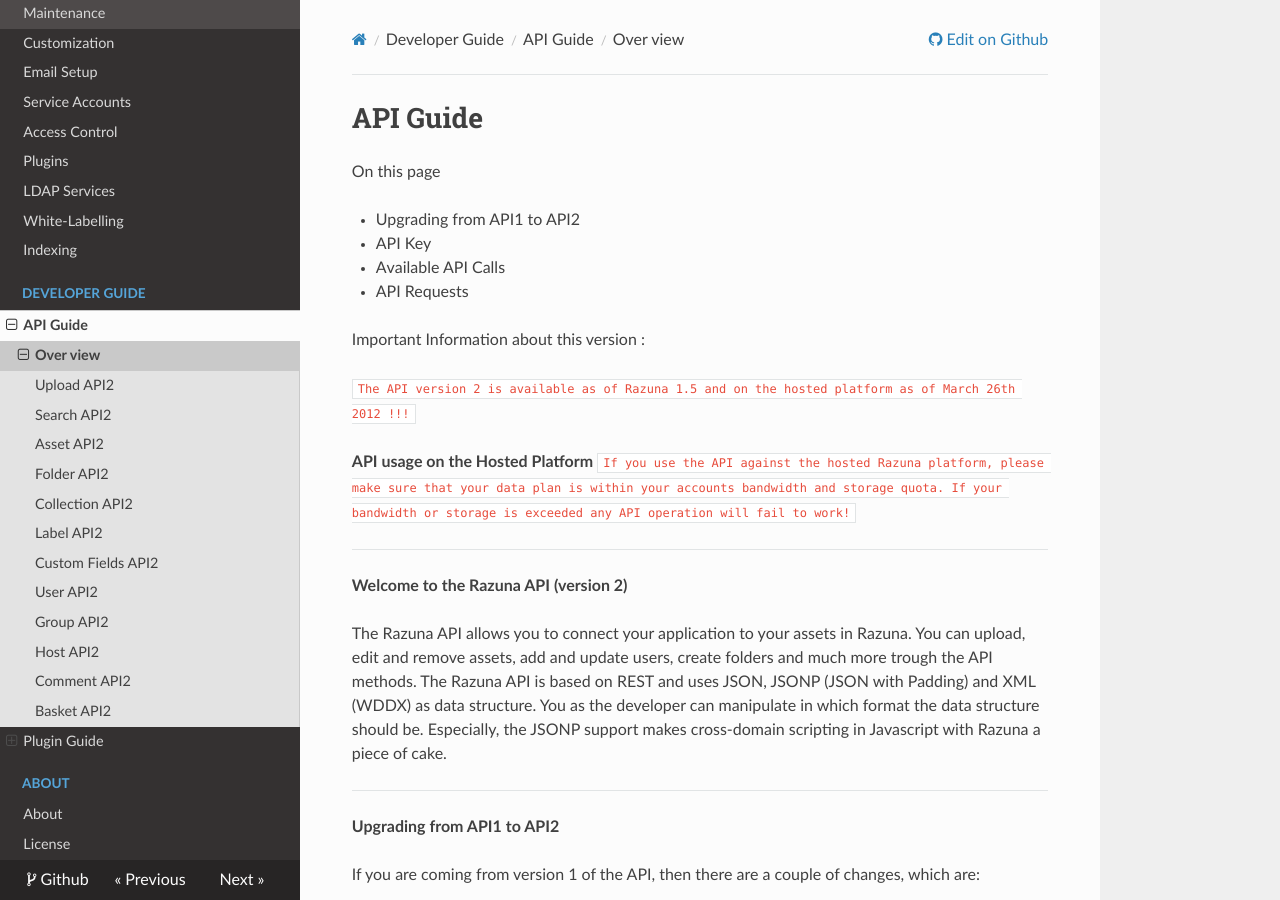
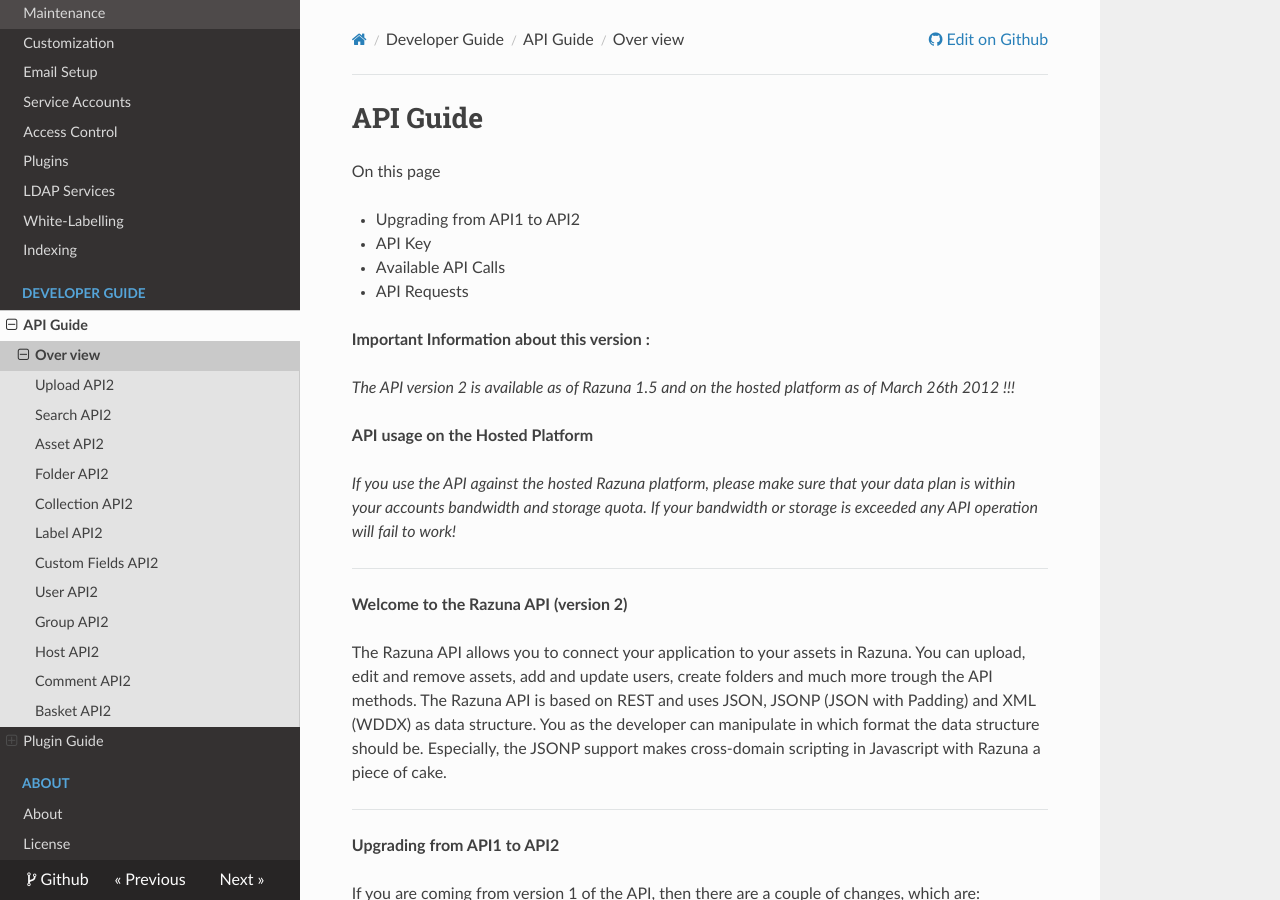
Before and after one commit to razuna/razuna-docs, an MkDocs documentation site: the page built from docs/api/index.md, in a window 1280 px wide and 900 px high. Built offline with MkDocs 1.6.1, drawn with Linux system fonts in a browser that asks for light colours; nearby versions of some CDN libraries; old or Windows-style settings are respelled for this version of MkDocs.

Commit message:
Modify the content

```diff
--- a/docs/api/index.md
+++ b/docs/api/index.md
@@ -7,12 +7,13 @@ On this page
    * Available API Calls
    * API Requests
 
- Important Information about this version :
+ **Important Information about this version :**
 
-`The API version 2 is available as of Razuna 1.5 and on the hosted platform as of March 26th 2012 !!!`
+*The API version 2 is available as of Razuna 1.5 and on the hosted platform as of March 26th 2012 !!!*
 
  **API usage on the Hosted Platform**
-`If you use the API against the hosted Razuna platform, please make sure that your data plan is within your accounts bandwidth and storage quota. If your bandwidth or storage is exceeded any API operation will fail to work!`
+
+*If you use the API against the hosted Razuna platform, please make sure that your data plan is within your accounts bandwidth and storage quota. If your bandwidth or storage is exceeded any API operation will fail to work!*
 ___
 
 **Welcome to the Razuna API (version 2)**
```
